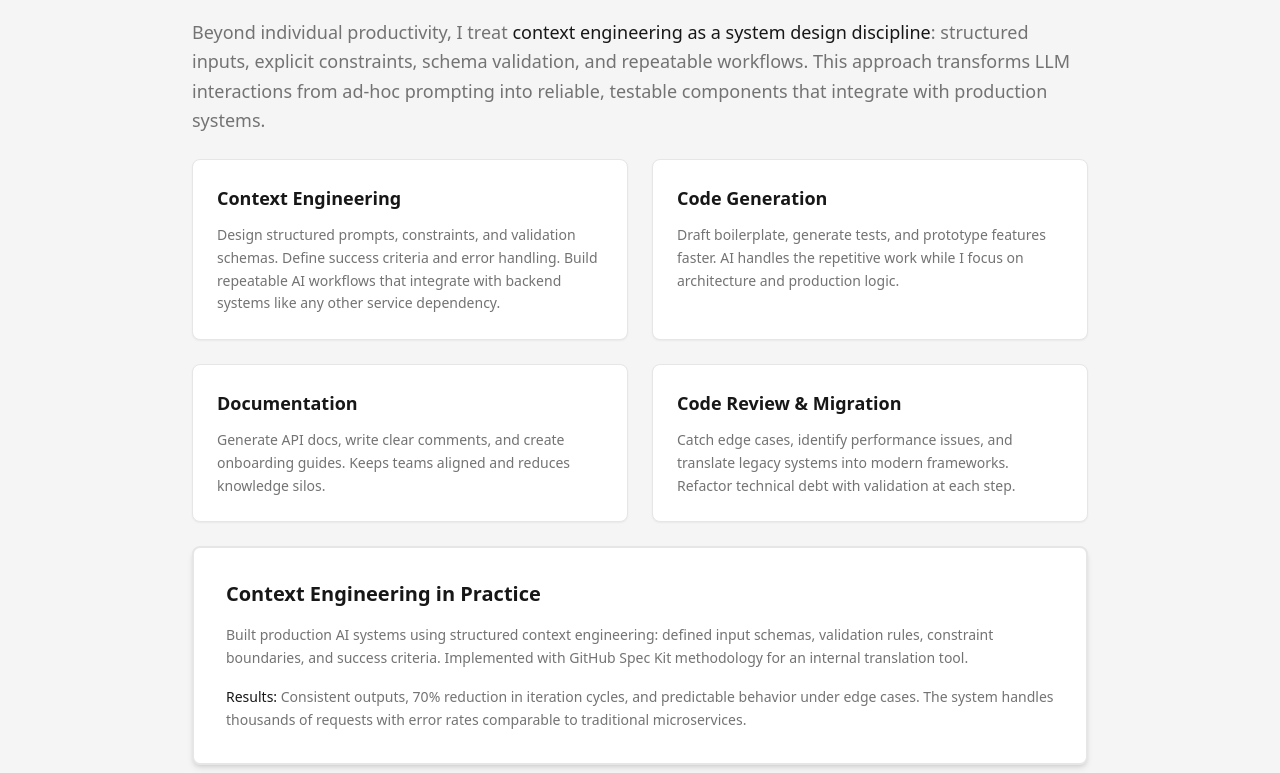
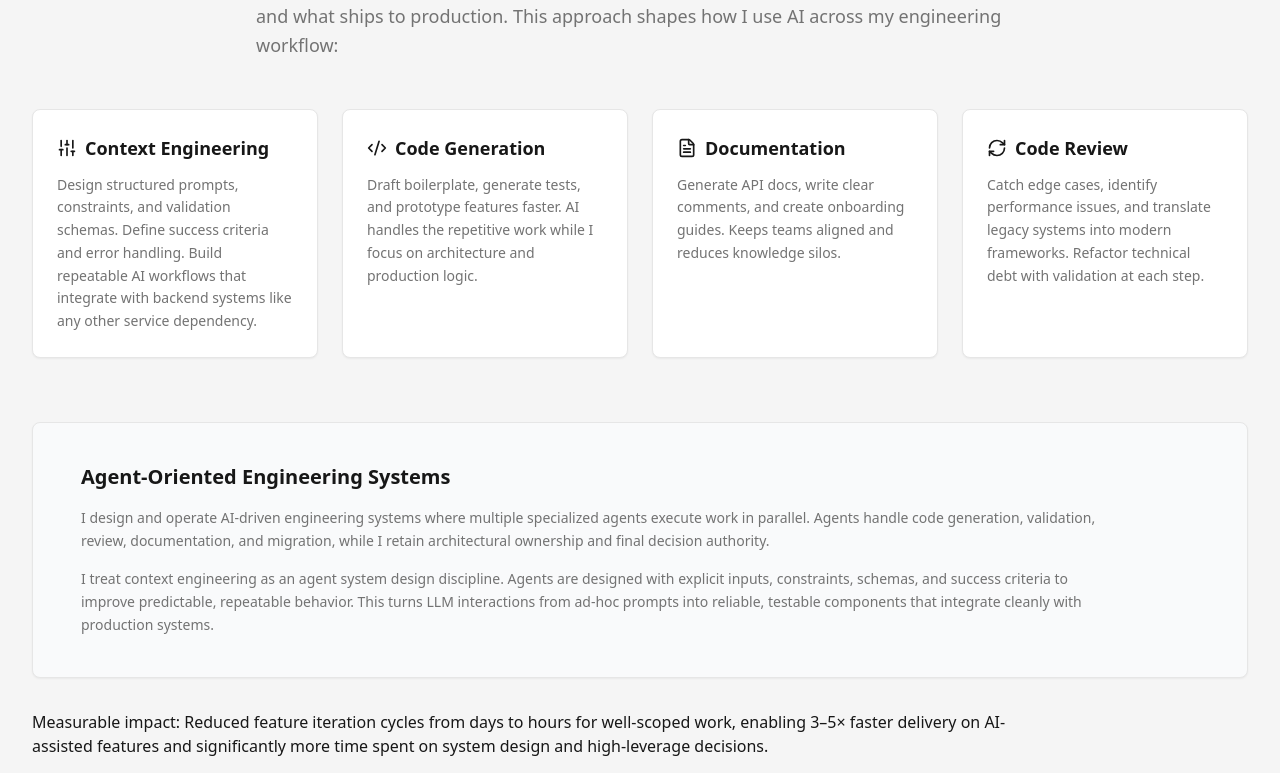
Before and after one commit to TylerOlli/TylerOlli.dev, a Next.js app: page / in a window 1280 px wide. Shown: the part 4367-5140 px from the top of the page. Built offline with nearby package versions, Linux system fonts and the light colour scheme.

Commit message:
Enhanced AI workflow section with new icons and improved content structure

```diff
--- a/app/page.tsx
+++ b/app/page.tsx
@@ -3,7 +3,7 @@
 import { useState, useCallback } from "react"
 import { motion } from "framer-motion"
 import Image from "next/image"
-import { ArrowRight, ArrowDown, Github, Linkedin, Mail, Zap, GitCompare, Network, Code2, Sparkles, CheckCircle2, Shield, TrendingUp, Sliders, Cpu } from "lucide-react"
+import { ArrowRight, ArrowDown, Github, Linkedin, Mail, Zap, GitCompare, Network, Code2, Sparkles, CheckCircle2, Shield, TrendingUp, Sliders, Cpu, FileText, RefreshCw } from "lucide-react"
 import { Section } from "@/components/section"
 import { Container } from "@/components/container"
 import { CaseStudyCard } from "@/components/case-study-card"
@@ -454,60 +454,91 @@ export default function Home() {
             whileInView={{ opacity: 1, y: 0 }}
             viewport={{ once: true }}
             transition={{ duration: 0.6 }}
-            className="max-w-4xl mx-auto"
+            className="max-w-4xl mx-auto mb-12"
           >
-            <h2 className="font-[family-name:var(--font-outfit)] text-3xl md:text-4xl lg:text-5xl font-bold tracking-tight mb-6">
+            <h2 className="font-[family-name:var(--font-outfit)] text-3xl md:text-4xl lg:text-5xl font-bold tracking-tight mb-8 text-center">
               AI in My Engineering Workflow
             </h2>
-            <div className="space-y-6 text-lg text-muted-foreground leading-relaxed">
+            <div className="space-y-6 text-lg text-muted-foreground leading-relaxed max-w-3xl mx-auto">
               <p>
-                I use AI tools daily to accelerate delivery without sacrificing quality. My workflow integrates <span className="text-foreground font-medium">Cursor, GitHub Copilot, ChatGPT, Claude, and Gemini</span> across code generation, documentation, review, and modernization.
-              </p>
-              <p>
-                Beyond individual productivity, I treat <span className="text-foreground font-medium">context engineering as a system design discipline</span>: structured inputs, explicit constraints, schema validation, and repeatable workflows. This approach transforms LLM interactions from ad-hoc prompting into reliable, testable components that integrate with production systems.
+              I use AI-assisted development tools such as <strong>Cursor</strong>, <strong>GitHub Copilot</strong>, and <strong>Codex</strong> to explore ideas and execute faster, while making the final calls on architecture, technical tradeoffs, and what ships to production. This approach shapes how I use AI across my engineering workflow:
               </p>
 
-              <div className="grid md:grid-cols-2 gap-6 my-8">
+
+            </div>
+          </motion.div>
+
+          <motion.div
+            initial={{ opacity: 0, y: 20 }}
+            whileInView={{ opacity: 1, y: 0 }}
+            viewport={{ once: true }}
+            transition={{ duration: 0.6, delay: 0.1 }}
+            className="max-w-7xl mx-auto mb-16"
+          >
+              <div className="grid grid-cols-1 md:grid-cols-2 lg:grid-cols-4 gap-6">
                 <div className="p-6 rounded-lg border bg-card shadow-sm">
-                  <h3 className="text-lg font-bold text-foreground mb-3">Context Engineering</h3>
+                  <div className="flex items-center gap-2 mb-3">
+                    <Sliders className="w-5 h-5 text-foreground" />
+                    <h3 className="text-lg font-bold text-foreground">Context Engineering</h3>
+                  </div>
                   <p className="text-sm text-muted-foreground leading-relaxed">
                     Design structured prompts, constraints, and validation schemas. Define success criteria and error handling. Build repeatable AI workflows that integrate with backend systems like any other service dependency.
                   </p>
                 </div>
 
                 <div className="p-6 rounded-lg border bg-card shadow-sm">
-                  <h3 className="text-lg font-bold text-foreground mb-3">Code Generation</h3>
+                  <div className="flex items-center gap-2 mb-3">
+                    <Code2 className="w-5 h-5 text-foreground" />
+                    <h3 className="text-lg font-bold text-foreground">Code Generation</h3>
+                  </div>
                   <p className="text-sm text-muted-foreground leading-relaxed">
                     Draft boilerplate, generate tests, and prototype features faster. AI handles the repetitive work while I focus on architecture and production logic.
                   </p>
                 </div>
 
                 <div className="p-6 rounded-lg border bg-card shadow-sm">
-                  <h3 className="text-lg font-bold text-foreground mb-3">Documentation</h3>
+                  <div className="flex items-center gap-2 mb-3">
+                    <FileText className="w-5 h-5 text-foreground" />
+                    <h3 className="text-lg font-bold text-foreground">Documentation</h3>
+                  </div>
                   <p className="text-sm text-muted-foreground leading-relaxed">
                     Generate API docs, write clear comments, and create onboarding guides. Keeps teams aligned and reduces knowledge silos.
                   </p>
                 </div>
 
                 <div className="p-6 rounded-lg border bg-card shadow-sm">
-                  <h3 className="text-lg font-bold text-foreground mb-3">Code Review & Migration</h3>
+                  <div className="flex items-center gap-2 mb-3">
+                    <RefreshCw className="w-5 h-5 text-foreground" />
+                    <h3 className="text-lg font-bold text-foreground">Code Review</h3>
+                  </div>
                   <p className="text-sm text-muted-foreground leading-relaxed">
                     Catch edge cases, identify performance issues, and translate legacy systems into modern frameworks. Refactor technical debt with validation at each step.
                   </p>
                 </div>
               </div>
+          </motion.div>
 
-              <div className="mt-8 p-8 rounded-lg border-2 bg-card shadow-md">
-                <h3 className="text-xl font-bold text-foreground mb-4">Context Engineering in Practice</h3>
+          <motion.div
+            initial={{ opacity: 0, y: 20 }}
+            whileInView={{ opacity: 1, y: 0 }}
+            viewport={{ once: true }}
+            transition={{ duration: 0.6, delay: 0.2 }}
+            className="max-w-7xl mx-auto"
+          >
+              <div className="py-8 px-8 md:py-10 md:px-12 rounded-lg border bg-gray-50 shadow-sm">
+                <div className="max-w-5xl">
+                  <h3 className="text-xl font-bold text-foreground mb-4">Agent-Oriented Engineering Systems</h3>
                   <p className="text-sm text-muted-foreground leading-relaxed mb-4">
-                  Built production AI systems using structured context engineering: defined input schemas, validation rules, constraint boundaries, and success criteria. Implemented with GitHub Spec Kit methodology for an internal translation tool.
+                  I design and operate AI-driven engineering systems where multiple specialized agents execute work in parallel. Agents handle code generation, validation, review, documentation, and migration, while I retain architectural ownership and final decision authority.
                   </p>
                   <p className="text-sm text-muted-foreground leading-relaxed">
-                  <span className="text-foreground font-medium">Results:</span> Consistent outputs, 70% reduction in iteration cycles, and predictable behavior under edge cases. The system handles thousands of requests with error rates comparable to traditional microservices.
+                  I treat context engineering as an agent system design discipline. Agents are designed with explicit inputs, constraints, schemas, and success criteria to improve predictable, repeatable behavior. This turns LLM interactions from ad-hoc prompts into reliable, testable components that integrate cleanly with production systems.
                   </p>
                 </div>
+              </div>
 
-              <p className="mt-6">
+              <div className="max-w-5xl">
+                <p className="mt-8">
                   <span className="text-foreground font-medium">Measurable impact:</span> Reduced feature iteration cycles from days to hours for well-scoped work, enabling 3–5× faster delivery on AI-assisted features and significantly more time spent on system design and high-leverage decisions.
                 </p>
               </div>
```
Lines whose indentation alone changed are shown as unchanged.
